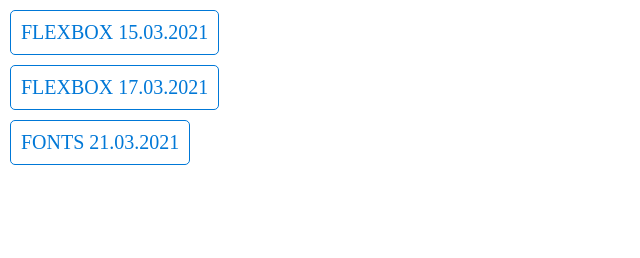
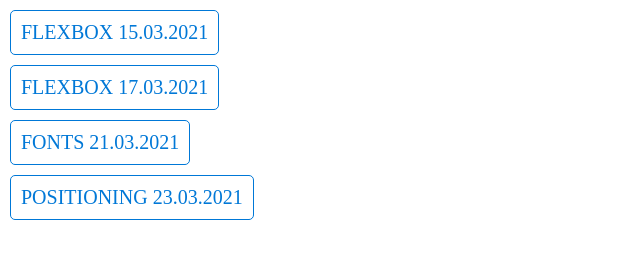
Before and after one commit to martinatrajkovic94/domaci-zadaci, a plain HTML site: page index.html in a window 1280 px wide. Shown: the whole page, without its empty margins (0-640 px from the left). Drawn offline with Linux system fonts and the light colour scheme.

Commit message:
positioning v2

```diff
--- a/index.html
+++ b/index.html
@@ -12,6 +12,7 @@
         <a href="flexbox/flexbox.html">FLEXBOX 15.03.2021</a>
         <a href="flexbox1/flexbox.html">FLEXBOX 17.03.2021</a>
         <a href="fonts/fonts.html">FONTS 21.03.2021</a>
+        <a href="positioning/positioning.css">POSITIONING 23.03.2021</a>
 
     </div>
 </body>
```
